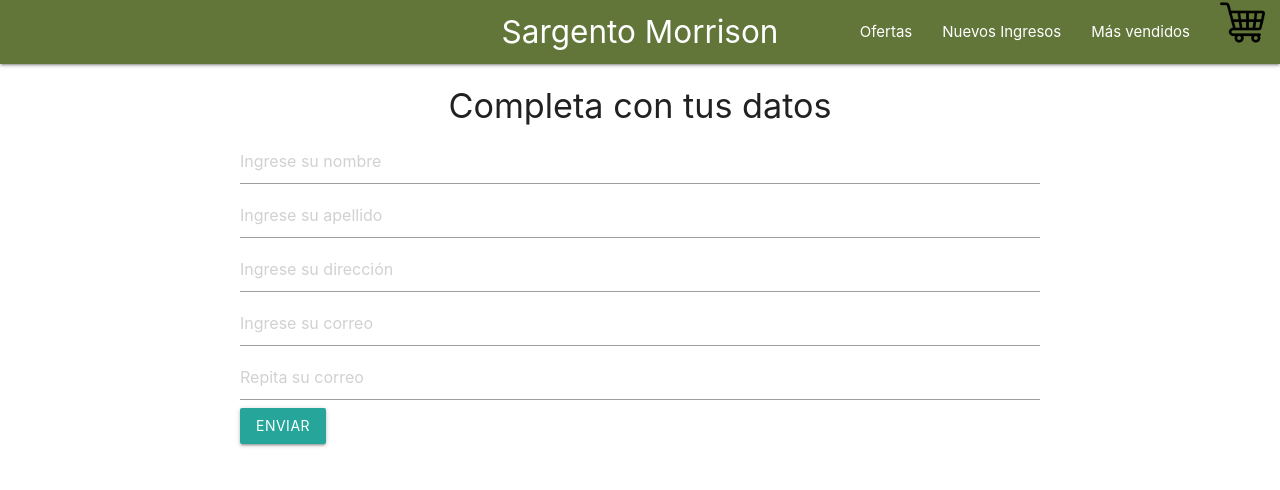
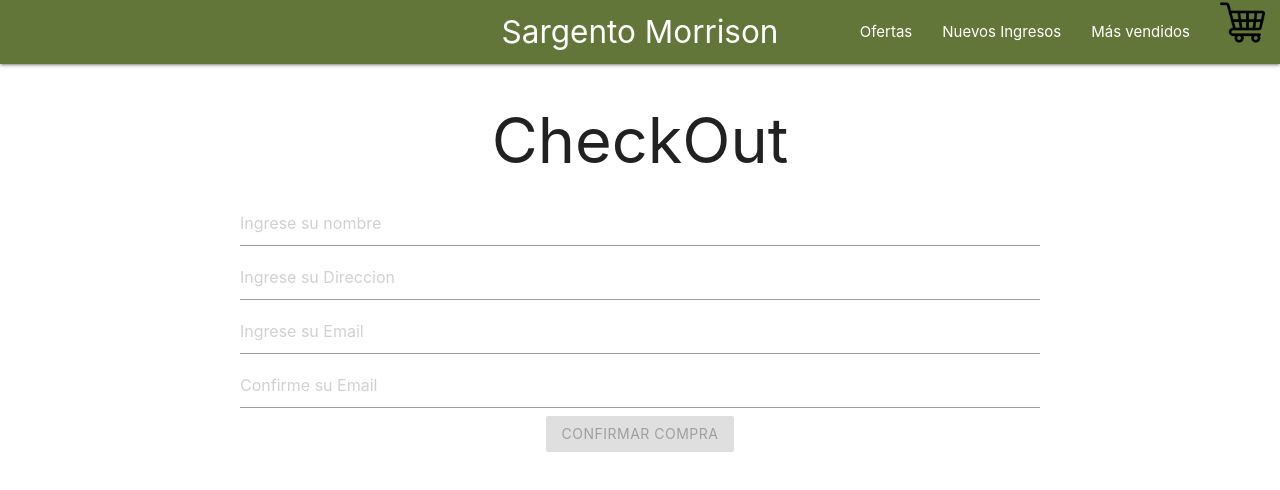
Before and after one commit to Gustavo1616/GustavoPi-a, a React (Vite) app: page /checkout in a window 1280 px wide. Shown: the top 490 px of the page. Built offline with nearby package versions, Linux system fonts and the light colour scheme; the HTML template or start-up script is replaced by a standard one.

Commit message:
se agrega validaciones y estilos

```diff
--- a/src/App.css
+++ b/src/App.css
@@ -187,15 +187,64 @@
   width: 100vh;
   justify-self: center;
 }
+.tituloCheckOut {
+  display: flex;
+  flex-direction: column;
+  align-items: center;
+}
+
+.ordenCompra {
+  display: flex;
+  flex-direction: column;
+  align-items: center;
+  margin-top: 80px;
+}
 
 .cardCarrito {
+    display: flex;
+    justify-content: space-between;
+    align-items: center;
+    background-color: #fff;
+    border-radius: 10px;
+    padding: 15px;
+    box-shadow: 0 4px 8px rgba(0, 0, 0, 0.1);
+    margin-bottom: 15px;
+    transition: transform 0.3s ease;
+    position: relative;
+    gap: 20px;
+}
+
+.cardCarrito:hover {
+  transform: translateY(-5px);
+  box-shadow: 0 8px 16px rgba(0, 0, 0, 0.2);
+}
+.card-img {
+  width: 300px;
+  height: 300px;
+  object-fit: cover;
+  border-radius: 8px;
+  margin-right: 15px;
+}
+
+.card-info {
+  flex: 1;
+  gap: 10px;
   display: flex;
+}
+.infoCardCompra {
+  display: flex;
+  flex-direction: column;
+  align-items: center;
   flex-wrap: wrap;
-  flex-direction: column;
-  justify-items: center;
-  justify-content: center;
+  justify-content: space-between;
+  gap: 20px;
+}
+
+.infoExtraCompra {
+  display: flex;
+  flex-direction: row;
   align-items: center;
-
+  gap: 20px;
 }
 
 .noItem {
--- a/src/App.jsx
+++ b/src/App.jsx
@@ -5,7 +5,7 @@ import ItemDetailContainer from './components/ItemDetailContainer'
 import { BrowserRouter, Routes, Route} from 'react-router-dom'
 import { CartProvider } from './context/CartContext'
 import CartView from './components/CartView'
-import Checkout from './components/Checkout'
+import CheckOutForm from './components/CheckOutForm'
 
 
 function App() {
@@ -18,7 +18,7 @@ function App() {
       <Route path='/productos/:category' element={<ItemListContainer greeting='Bienvenidos a la categoria:'/>}/>
       <Route path='/item/:id' element={<ItemDetailContainer/>}/>
       <Route path='/cart' element={<CartView/>}/>
-      <Route path='/checkout' element={<Checkout/>}/>
+      <Route path='/checkout' element={<CheckOutForm/>}/>
     </Routes>
   </BrowserRouter>
   </CartProvider>
--- a/src/components/CartItem.jsx
+++ b/src/components/CartItem.jsx
@@ -5,11 +5,13 @@ const CartItem = ({prod}) => {
     const {removeItem} = useCart()
   return (
     <div className='cardCarrito'>
-        <img src={prod.img} alt={prod.name} />
+        <img src={prod.img} alt={prod.name} className='card-img' />
+        <div className='card-info'>
         <span>{prod.name}</span>
         <span>{prod.cantidad}</span>
         <span>${prod.price},00</span>
-        <span>Precio final:${prod.cantidad * prod.price},00</span>
+        <span >Precio final:${prod.cantidad * prod.price},00</span>
+        </div>
         <button className='btn' onClick={()=> removeItem(prod.id)}>X</button>
     </div>
   )
--- a/src/components/CartList.jsx
+++ b/src/components/CartList.jsx
@@ -6,10 +6,10 @@ import { Link } from 'react-router-dom'
 const CartList = () => {
     const {cart, cartTotal, clear} = useCart()
   return (
-    <div>
+    <div className='infoCardCompra'>
         {cart.map((prod)=> <CartItem key={prod.id} prod={prod}/>)}
+        <div className='infoExtraCompra'>
         <span>Total a pagar: ${cartTotal()}</span>
-        <div >
             <button className='btn btn-danger' onClick={clear}> Borrar Carrito</button>
             <Link className='btn' to='/checkout'>Terminar Compra</Link>
         </div>
--- a/src/components/CartView.jsx
+++ b/src/components/CartView.jsx
@@ -6,11 +6,11 @@ import CartList from './CartList'
 const CartView = () => {
     const {cart} = useCart()
   return (
-    <div>
+    <div >
         {!cart.length
         ? <EmptyCart/>
-        : <div className='tituloCarrito'>
-            <h2>Tu carrito</h2>
+        : <div >
+            <h2 className='tituloCarrito'>Tu carrito</h2>
             <CartList/>
         </div>
         }
--- a/src/components/CheckOutForm.jsx
+++ b/src/components/CheckOutForm.jsx
@@ -1,26 +1,58 @@
-import React, { useContext } from 'react'
+import React, { useContext, useState } from 'react'
 import { useForm } from 'react-hook-form'
 import { CartContext } from '../context/CartContext'
+import { addDoc, collection, serverTimestamp } from 'firebase/firestore'
+import { db } from '../service/firebase'
+const CheckOutForm = () => {
+    const [orderId, setOrderId] = useState('')
+    const {register, handleSubmit, formState:{errors}, getValues} = useForm()
+    const {cart, cartTotal, clear} = useContext(CartContext)
 
-const CheckOutForm = () => {
-    const {register, handleSubmit, formState:{errors}, getValues} = useForm()
-    const {cart, carTotal, clear} = useContext(CartContext)
-    const onSubmit = (dataForm) => {
 
+    const onSubmit =(dataDelForm)=>{
+        let order = {
+            buyer :{
+                name: dataDelForm.nombre,
+                address: dataDelForm.direccion,
+                email: dataDelForm.email1
+            },
+            carrito:cart,
+            total: cartTotal(),
+            date: serverTimestamp()
+        }
+        const ventas = collection(db, "orders")
+        addDoc(ventas, order)
+        .then((res)=>{
+          setOrderId(res.id)
+          clear()
+        })
+        .catch((error)=>console.log(error))
     }
+
   return (
     <div>
-      <h1>CheckOut</h1>
-      <form onSubmit={handleSubmit(onSubmit)}>
-        <label>Nombre</label>
-        <imput className='form' {...register('nombre', {required:true, minLength:3, pattern: /^[A-Za-z]+$/i})}/>
+      {orderId ? <div className='ordenCompra'>
+        <h2>Muchas gracias por tu compra</h2>
+        <h4>Tu numero de orden es: {orderId}</h4>
+      </div>
+      :
+      <div>
+      <h1 className='tituloCheckOut'>CheckOut</h1>
+      <form onSubmit={handleSubmit(onSubmit)} className='formularioCompra'>
+        <input className='form' {...register('nombre', {required:true, minLength:3, pattern: /^[A-Za-z]+$/i})} placeholder='Ingrese su nombre'/>
         {errors?.nombre?.type === 'required' && <p style={{color:'red'}}>Complete con un nombre Valido.</p>}
         {errors?.nombre?.type === 'minLength' && <p style={{color:'red'}}>El nombre debe tener minimo 3 caracteres</p>}
-        <label>Direccion</label>
-        <imput className='form' {...register('direccion', {required:true, minLength:10, maxLength: 40})}/>
-        {errors?.direccion?.type === 'required' && <p>Complete con una direccion valida.</p>}
+        <input className='form' {...register('direccion', {required:true, minLength:10, maxLength: 40})} placeholder='Ingrese su Direccion'/>
+        {errors?.direccion?.type === 'required' && <p style={{color:'red'}}>Complete con una direccion valida.</p>}
         {errors?.direccion?.type === 'minLength' && <p>Direccion </p>}
+        <input type='email' name='email' {...register('email1',{required:true})} placeholder='Ingrese su Email'/>
+        {errors?.email1?.type === "required" && <p style={{color:'red'}}>Por favor ingrese su Email</p>}
+        <input className='form-control' type='email' name='email2' {...register("email2", {required:true, validate:{equalMails: email2 => email2 === getValues().email1}})} placeholder='Confirme su Email'/>
+        {errors?.email2?.type === "required" && <p style={{color:'red'}}>Por favor complete el campo de Confirmación de email</p>}
+        {errors?.email2?.type === "equalMails" && <p style={{color:'red'}}>Los emails deben ser iguales</p>}
+        <button className='btn btn-succes' disabled={!cart.length}> Confirmar Compra</button>
       </form>
+    </div>}
     </div>
   )
 }
--- a/src/components/Checkout.jsx
+++ /dev/null
@@ -1,76 +0,0 @@
-import React, { useContext, useState } from 'react'
-import { CartContext } from '../context/CartContext'
-import { addDoc, collection, doc, getDoc, serverTimestamp, updateDoc } from 'firebase/firestore'
-import { db } from '../service/firebase'
-import { Link } from 'react-router-dom'
-
-const Checkout = () => {
-    const [user, setUser] = useState({})
-    const [validate, setValidate] = useState('')
-    const [orderId, setOrderId] = useState('')
-    const {cart, cartTotal, clear}= useContext(CartContext)
-    const userData = (e)=>{
-        setUser(
-            {
-                ...user,
-                [e.target.name]:e.target.value
-            }
-        )
-    }
-  const finalizarCompra = (e)=>{
-    e.preventDefault()
-    if(!user.name || !user.lastname || !user.email || !user.address){
-        alert('Los campos son obligatorios')
-    }else if(user.email !== validate){
-        alert('Los mails deben ser iguales')
-    }else{
-
-        let order = {
-            comprador: user,
-            carrito:cart,
-            total:cartTotal(),
-            date: serverTimestamp()
-        }
-
-        const ventas = collection(db, "orders")
-
-        addDoc(ventas,order)
-        .then((res)=>{
-            cart.forEach((item)=>{
-                const docRef = doc(db, "productos", item.id)
-                getDoc(docRef)
-                .then((dbDoc)=>{
-                    updateDoc(docRef, {stock: dbDoc.data().stock - item.cantidad})
-                })
-            })
-            setOrderId(res.id)
-            clear()
-        })
-        .catch((error)=> console.log(error))
-    }
-  }
-
-  return (
-    <div >
-        {orderId !== '' ? <div>
-                <h4>Generaste bien tu orden!</h4>
-                <h5>El id es: {orderId}</h5>
-                <Link to='/' className='btn btn-success'>Volver a home</Link>
-        </div>
-        :
-        <div className='formularioCompra'>
-        <h4>Completa con tus datos</h4>
-        <form  onSubmit={finalizarCompra}>
-            <input type="text" name='name' placeholder='Ingrese su nombre' onChange={userData}/>
-            <input type="text" name='lastname' placeholder='Ingrese su apellido' onChange={userData}/>
-            <input type="text" name='address' placeholder='Ingrese su dirección' onChange={userData}/>
-            <input type="email" name='email' placeholder='Ingrese su correo' onChange={userData}/>
-            <input type="email" name='second-email' placeholder='Repita su correo' onChange={(e)=> setValidate(e.target.value)} />
-            <button className='btn botonEnviarDatos' type='submit'>Enviar</button>
-        </form>
-    </div>}
-    </div>
-  )
-}
-
-export default Checkout
```
Also changed, not shown: src/components/ItemListContainer.jsx (+17 -16 lines).
